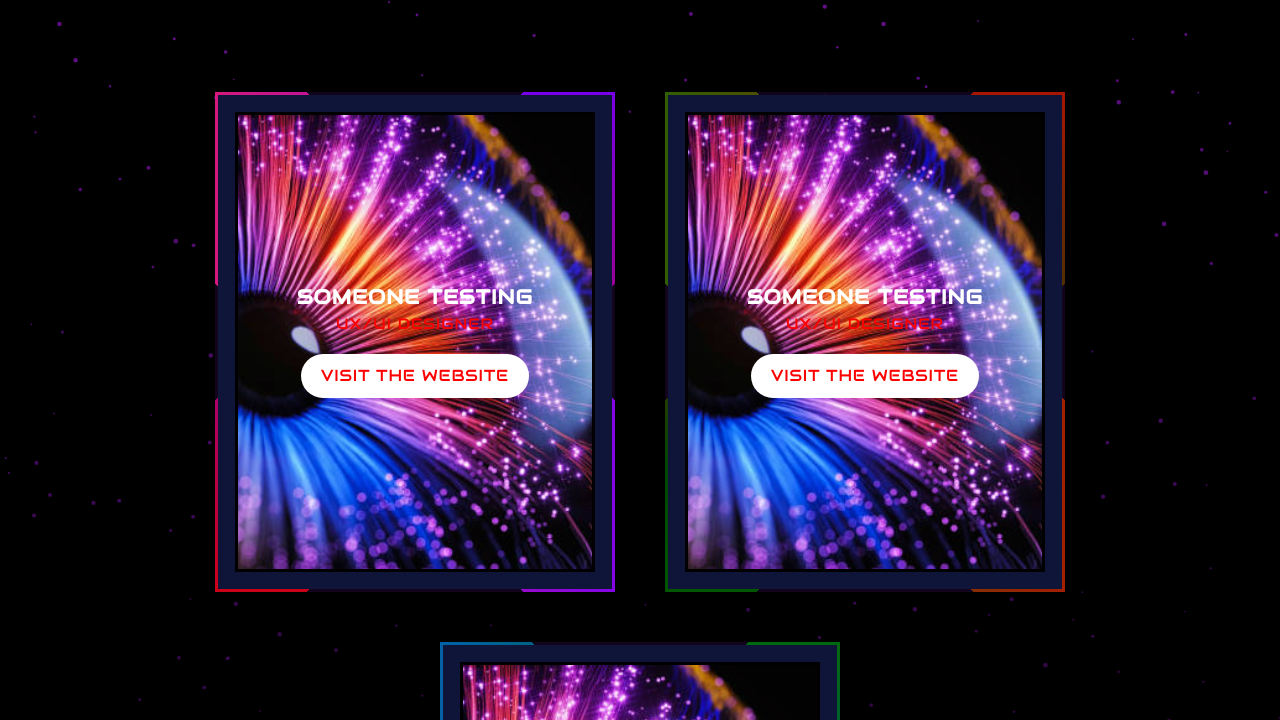
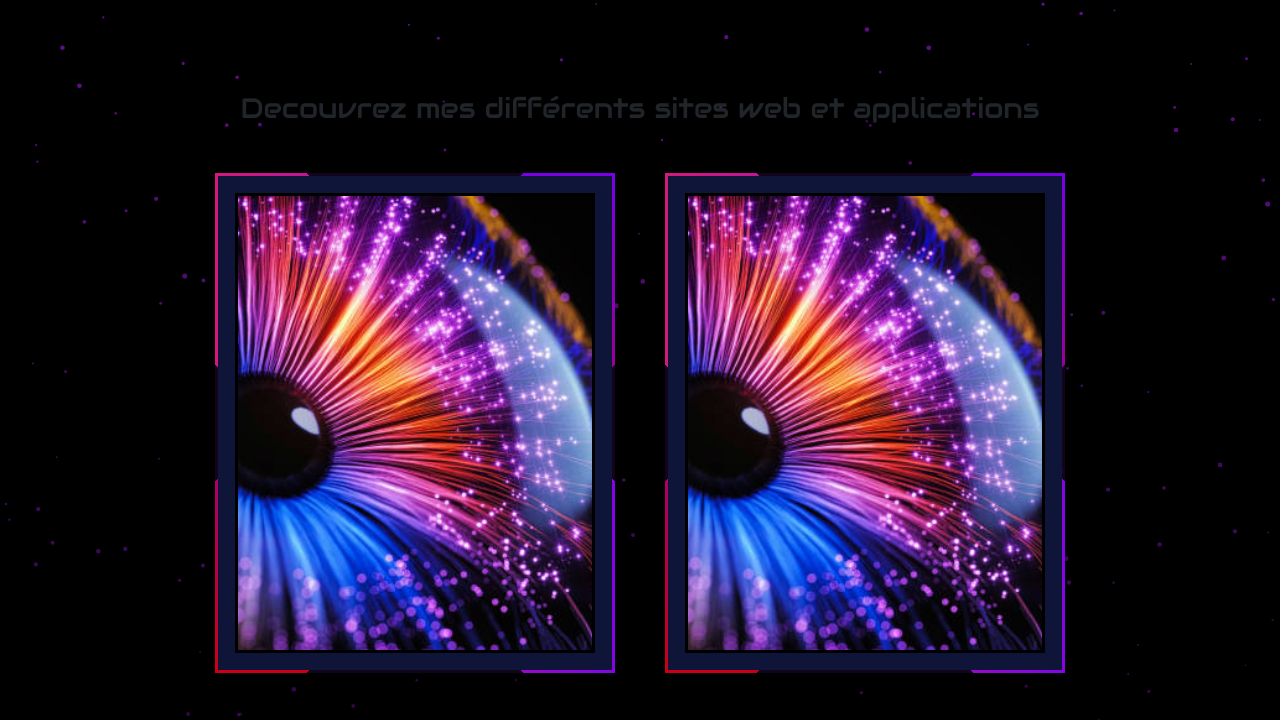
Before and after one commit to Ioma69/Portfolio, a website: page index.html in a window 1280 px wide. Shown: the part 440-1160 px from the top of the page. Drawn offline with nearby package versions, Linux system fonts and the light colour scheme; a web font is replaced by a local one.

```diff
--- a/index.html
+++ b/index.html
@@ -10,6 +10,7 @@
     <link rel="stylesheet" href="style.css">
     <link rel="preconnect" href="https://fonts.googleapis.com">
     <link rel="preconnect" href="https://fonts.gstatic.com" crossorigin>
+    <link rel="icon" href="images/favicon.ico" type="image/x-icon">
     <link href="https://fonts.googleapis.com/css2?family=Audiowide&family=Bruno+Ace+SC&family=Faster+One&family=Monoton&family=Pixelify+Sans&display=swap" rel="stylesheet">
 </head>
 
@@ -60,8 +61,15 @@
                     </div>
             </section>
 
-            <section class="wrapper">
+            <section>
 
+
+            </section>
+
+
+            <section>
+              <h3 class="d-flex justify-content-center mb-5"> Decouvrez mes différents sites web et applications </h3>
+              <div class="wrapper">
                 <div class="box" style="--i:0;">
                   <i></i>
                   <div class="content">
@@ -90,8 +98,9 @@
                     <a href="#"> Visit the website</a>
                   </div>
                 </div>
-
+              </div>
             </section>
         </main>
+        <script src="script.js"></script>
 </body>
 </html>
--- a/style.css
+++ b/style.css
@@ -75,13 +75,11 @@
     background: linear-gradient(315deg, #6f00ff, #d40000);
     inset: -80px 100px;
     transition: 0.5s;
-    filter: hue-rotate(calc(var(--i) * 120deg));
     animation: animate2 8s linear infinite;
 }
 
 .box::after {
     background: linear-gradient(315deg, #6f00ff, #e91e63);
-    filter: hue-rotate(calc(var(--i) * 120deg));
     animation-delay: -2s;
 }
 
@@ -130,6 +128,7 @@
     left: 0;
     width: 100%;
     height: 100%;
+    z-index: 3;
     object-fit: cover;
     transition: 0.5s;
     pointer-events: none;
```
Also changed, not shown: app.js (deleted), images/favicon.ico (added), script.js (added).
